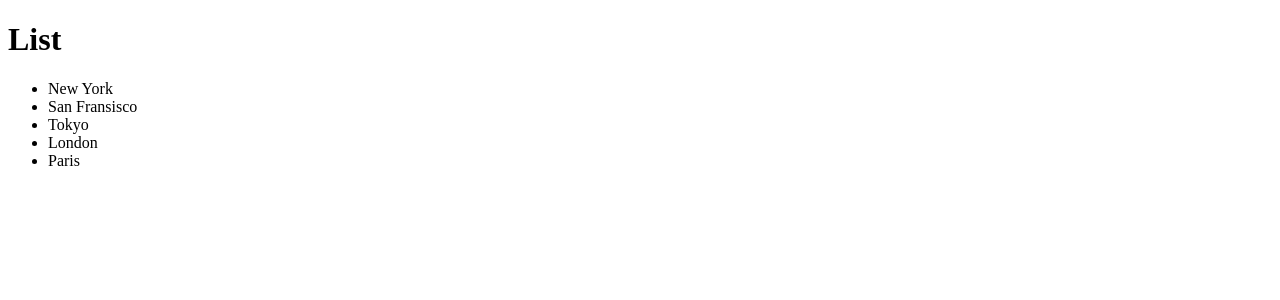
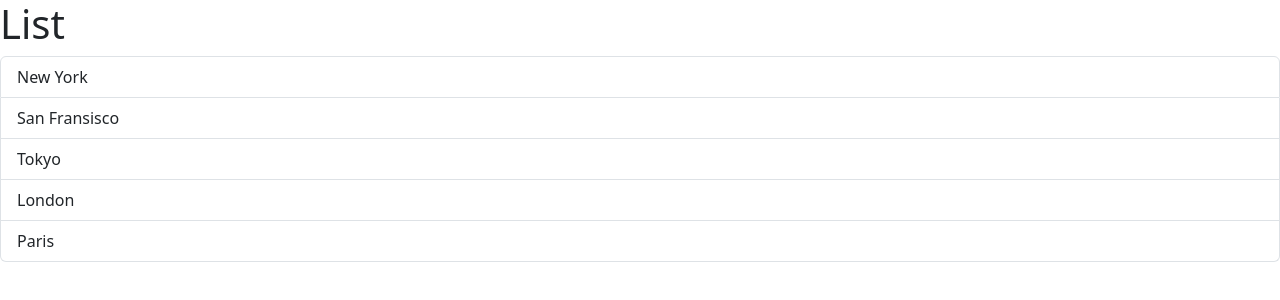
Before and after one commit to karim029/React-app, a React (Vite) app: page / in a window 1280 px wide. Shown: the top 300 px of the page. Built offline with nearby package versions, Linux system fonts and the light colour scheme.

Commit message:
Using state hooks

```diff
--- a/src/components/ListGroup.tsx
+++ b/src/components/ListGroup.tsx
@@ -1,17 +1,29 @@
-import { MouseEvent } from "react";
+import { useState } from "react";
 
 function ListGroup() {
   let items = ["New York", "San Fransisco", "Tokyo", "London", "Paris"];
+  // Hook (State Hook)
+  const [selectedIndex, setSelectedIndex] = useState(-1);
+  // first element gonna be the variable
+  // second element is an updater function that tells react that a change in state happened
 
-  // event handler
-  const handleClick = (event: MouseEvent) => console.log(event);
   return (
     <>
       <h1>List</h1>
       {items.length === 0 && <p>No items found</p>}
       <ul className="list-group">
-        {items.map((item) => (
-          <li className="list-group-item" key={item} onClick={handleClick}>
+        {items.map((item, index) => (
+          <li
+            className={
+              selectedIndex === index
+                ? "list-group-item active"
+                : "list-group-item"
+            }
+            key={item}
+            onClick={() => {
+              setSelectedIndex(index);
+            }}
+          >
             {item}
           </li>
         ))}
--- a/src/main.tsx
+++ b/src/main.tsx
@@ -1,6 +1,7 @@
 import { StrictMode } from "react";
 import { createRoot } from "react-dom/client";
 import App from "./App.tsx";
+import "bootstrap/dist/css/bootstrap.css";
 
 createRoot(document.getElementById("root")!).render(
   <StrictMode>
```
